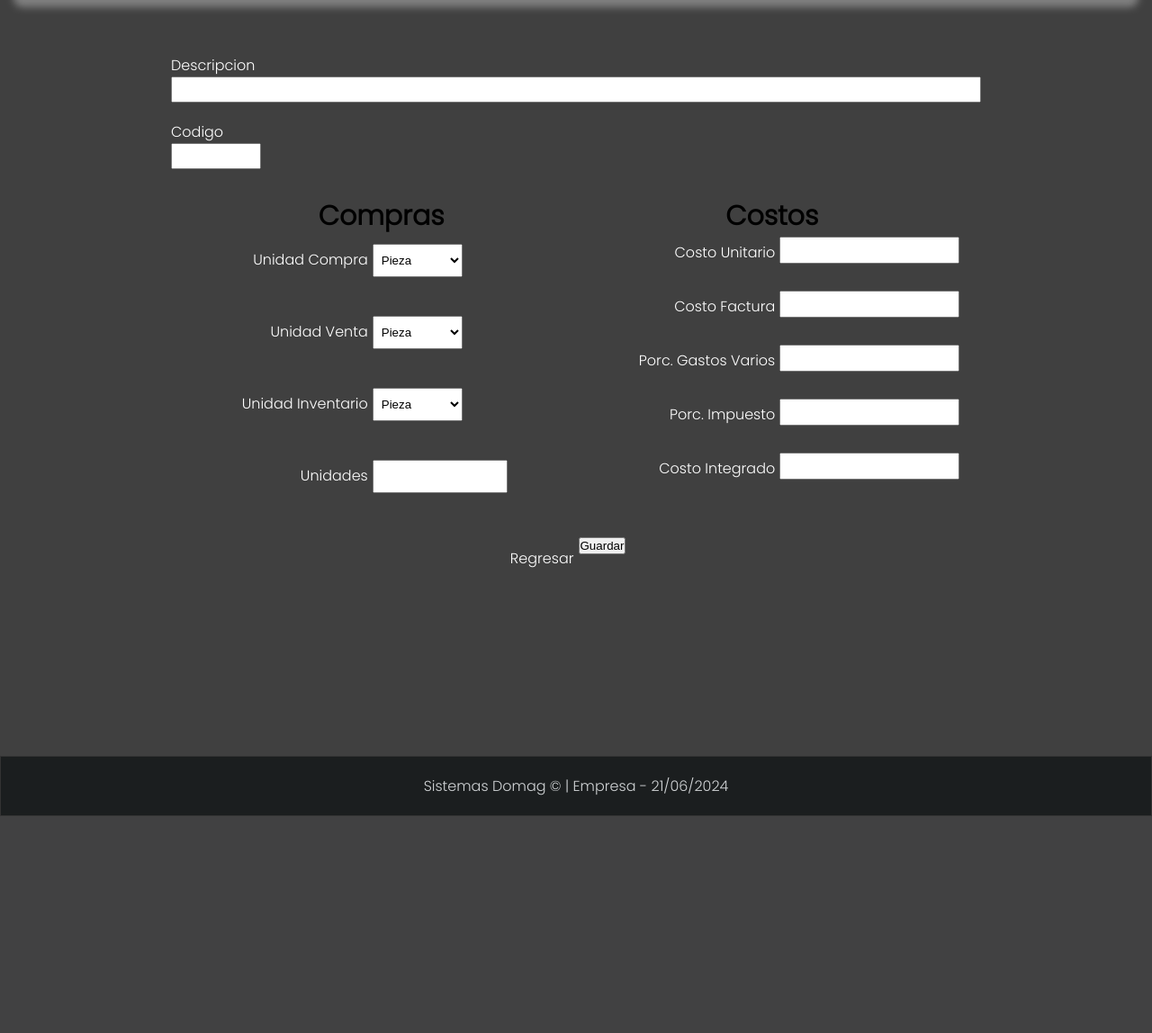
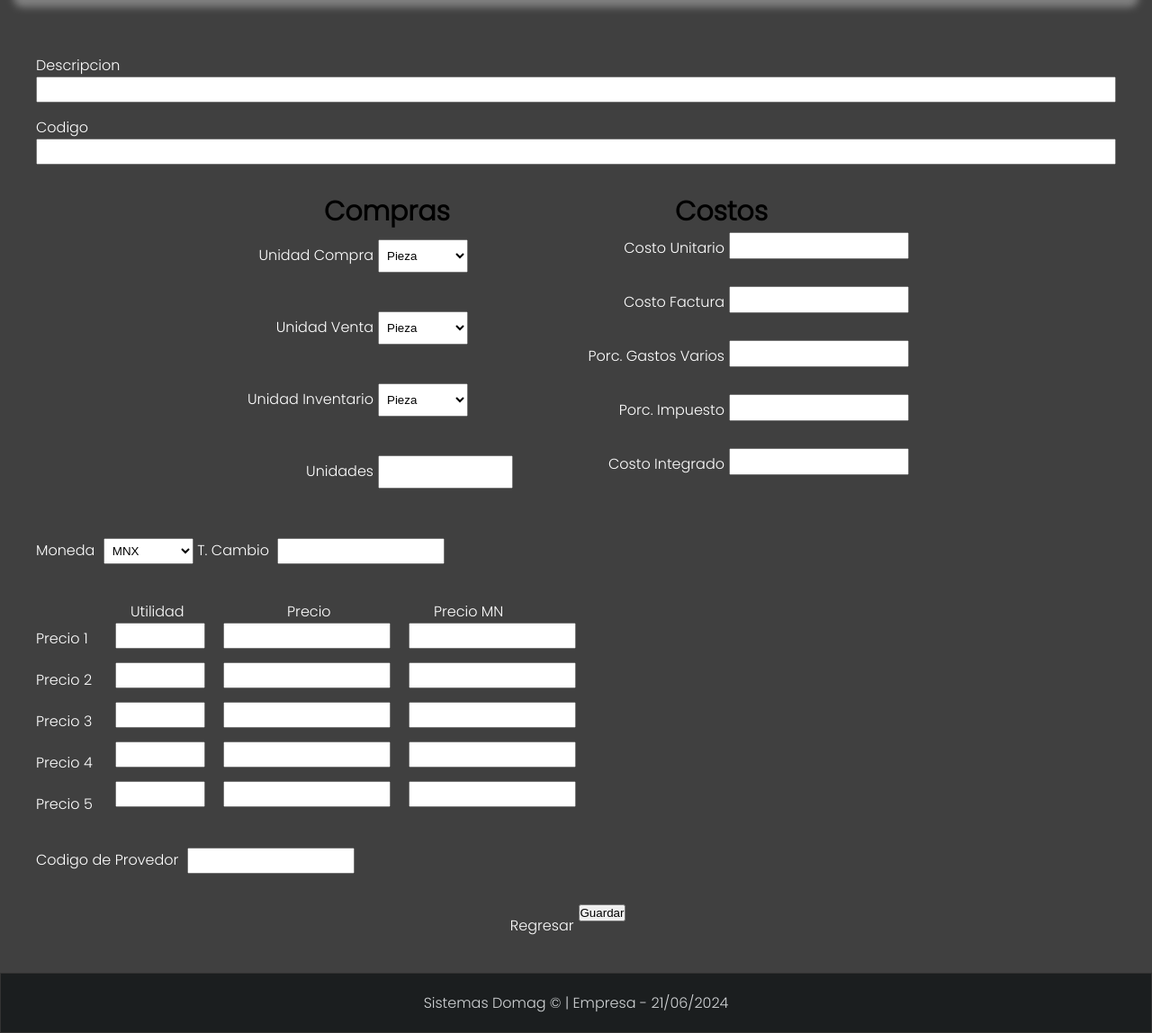
Before and after one commit to AntonIL28/domagpos1, a Django app: page /add_producto/ in a window 1280 px wide. Shown: the part 140-1288 px from the top of the page at 90% size. Before the commit the page ends 1047 px from the top, so only its background shows below. Run offline with Django 4.2, Linux system fonts and the light colour scheme; some libraries are stand-ins or nearby versions.

Commit message:
Actualizacion de addproductos, adicion formualario de precios, y funcionamiento en los modelos, adicion de step any para guardar valores decimales y edicion en css

```diff
--- a/domagPOS1/POS/templates/add_producto.html
+++ b/domagPOS1/POS/templates/add_producto.html
@@ -24,17 +24,16 @@
     <form method="POST" action="{% url 'AddProducto' %}"  id="wrapper">
 
         {% csrf_token %}
-        <section class="head_addp">
+        <div class="head_addp">
             <label for="description">Descripcion</label>
             <input type="text" id="description" name="description" value="{% if producto %}{{ producto.description }}{% endif %}"required>
-        </section>
 
-        <section class="codigo_add">
             <label for="codigo">Codigo</label>
             <input type="text" name="codigo" value="{% if producto %}{{ producto.codigo }}{% endif %}" required>
-        </section>
+        </div>
 
-        <section class="body_addp">
+        <div class="section_left-right">
+            <div class="body_addp">
             <h1 class="title_add">Compras</h1>
 
             <label class="label_add1" for="Unidad_Compras">Unidad Compra</label>
@@ -45,7 +44,6 @@
                 <option value="Litro">Litro</option>
             </select>
             <br>
-
             <label class="label_add1" for="Unidad_Ventas">Unidad Venta</label>
             <select class="input_add1" type="text" name="Unidad_Ventas" value="{% if producto %}{{ producto.Unidad_Ventas }}{% endif %}">
                 <option value="pieza">Pieza</option>
@@ -54,7 +52,6 @@
                 <option value="litro">Litro</option>
             </select>
             <br>
-
             <label class="label_add1" for="Unidad_Inventario">Unidad Inventario</label>
             <select class="input_add1" type="text" name="Unidad_Inventario" value="{% if producto %}{{ producto.Unidad_Inventario}}{% endif %}">
                 <option value="pieza">Pieza</option>
@@ -63,48 +60,104 @@
                 <option value="litro">Litro</option>
             </select>
             <br>
-
             <label class="label_add1" for="cantidad_Unidad_Compras">Unidades</label>
             <input type="text" class="cantidad_producto" id="cantidad_unidad" name="cantidad_Unidad_Compras" value="{% if producto %}{{ producto.cantidad_Unidad_Compras }}{% endif %}">
-        </section>
+            </div>
 
-        <section class="footer_addp">
+            <div class="footer_addp">
             <h1 class="title_add">Costos</h1>
             <label class="label_add1" for="Cto_Unidad_Compras">Costo Unitario</label>
-            <input class="input_add2" type="number" onkeypress="formatNumber(4, event)" id="cto_unit" name="Cto_Unidad_Compras" value="{% if producto %}{{ producto.Cto_Unidad_Compras }}{% endif %}">
+            <input class="input_add2" type="number" step="any" onkeypress="formatNumber(4, event)" id="cto_unit" name="Cto_Unidad_Compras" value="{% if producto %}{{ producto.Cto_Unidad_Compras }}{% endif %}">
             <br>
 
             <label class="label_add1" for="Cto_Factura">Costo Factura</label>
-            <input class="input_add2" type="number" id="cto_fac" name="Cto_Factura" readonly value="{% if producto %}{{ producto.Cto_Factura }}{% endif %}">
+            <input class="input_add2" type="number" step="any" id="cto_fac" name="Cto_Factura" readonly value="{% if producto %}{{ producto.Cto_Factura }}{% endif %}">
             <br>
 
             <label class="label_add1" for="Porc_GastosVarios">Porc. Gastos Varios</label>
-            <input class="input_add2" type="number" id="gastos_varios" name="Porc_GastosVarios" value="{% if producto %}{{ producto.Porc_GastosVarios }}{% endif %}">
+            <input class="input_add2" type="number" step="any" id="gastos_varios" name="Porc_GastosVarios" value="{% if producto %}{{ producto.Porc_GastosVarios }}{% endif %}">
             <br>
 
             <label class="label_add1" for="Porc_impuestos">Porc. Impuesto</label>
-            <input class="input_add2" type="number" id="impuesto" name="Porc_impuestos" value="{% if producto %}{{ producto.Porc_impuestos }}{% endif %}">
+            <input class="input_add2" type="number" step="any" id="impuesto" name="Porc_impuestos" value="{% if producto %}{{ producto.Porc_impuestos }}{% endif %}">
             <br>
 
             <label class="label_add1" for="Cto_Integrado">Costo Integrado</label>
-            <input class="input_add2" type="number" id="cto_int" name="Cto_Integrado" readonly value="{% if producto %}{{ producto.Cto_Integrado }}{% endif %}">
+            <input class="input_add2" type="number" step="any" id="cto_int" name="Cto_Integrado" readonly value="{% if producto %}{{ producto.Cto_Integrado }}{% endif %}">
             <br>
-        </section>
+            </div>
+        </div>
 
-        <section class="control_addp1">
+        <div class="precios_addp">
+            <div class="moneda" style="margin-bottom: 30px; margin-top: 35px;">
+                <label for="moneda" class="label_padd">Moneda</label>
+                <select class="input_padd" type="text" name="moneda" value="{% if producto %}{{ producto.moneda }}{% endif %}">
+                    <option value="MNX">MNX</option>
+                    <option value="USD">USD</option>
+                </select>
+
+                <label for="t_cambio" class="label_padd">T. Cambio</label>
+                <input class="input_paddp" type="number" step="any" name="t_cambio" value="{% if producto %}{{ producto.t_cambio }}{% endif %}">
+            </div>
+
+            <div class="labels_titlepadd">
+                <label for="" class="label_paddt">Utilidad</label>
+                <label for="" class="label_paddt">Precio</label>
+                <label for="" class="label_paddt">Precio MN</label>
+            </div>
+
+           <div class="body_precios_addp">
+                <div class="labels_bodypadd">
+                    <label for="" class="label_padd">Precio 1</label>
+                    <label for="" class="label_padd">Precio 2</label>
+                    <label for="" class="label_padd">Precio 3</label>
+                    <label for="" class="label_padd">Precio 4</label>
+                    <label for="" class="label_padd">Precio 5</label>
+                </div>
+
+                <div class="utilidad" style="margin-bottom: 30px;">
+                    <input class="input_paddu" type="number" step="any" name="porc_util_1" value="{% if producto %}{{ producto.porc_util_1 }}{% endif %}">
+                    <input class="input_paddu" type="number" step="any" name="porc_util_2" value="{% if producto %}{{ producto.porc_util_2 }}{% endif %}">
+                    <input class="input_paddu" type="number" step="any" name="porc_util_3" value="{% if producto %}{{ producto.porc_util_3 }}{% endif %}">
+                    <input class="input_paddu" type="number" step="any" name="porc_util_4" value="{% if producto %}{{ producto.porc_util_4 }}{% endif %}">
+                    <input class="input_paddu" type="number" step="any" name="porc_util_5" value="{% if producto %}{{ producto.porc_util_5 }}{% endif %}">
+                </div>
+
+                <div class="precios" style="margin-bottom: 30px;">
+                    <input class="input_paddp" type="number" step="any" name="precio1" value="{% if producto %}{{ producto.precio1 }}{% endif %}">
+                    <input class="input_paddp" type="number" step="any" name="precio2" value="{% if producto %}{{ producto.precio2 }}{% endif %}">
+                    <input class="input_paddp" type="number" step="any" name="precio3" value="{% if producto %}{{ producto.precio3 }}{% endif %}">
+                    <input class="input_paddp" type="number" step="any" name="precio4" value="{% if producto %}{{ producto.precio4 }}{% endif %}">
+                    <input class="input_paddp" type="number" step="any" name="precio5" value="{% if producto %}{{ producto.precio5 }}{% endif %}">
+                </div>
+
+                <div class="cbarras" style="margin-bottom: 30px;">
+                    <input class="input_paddc" type="number" step="any" name="precioMN1" value="{% if producto %}{{ producto.precioMN1 }}{% endif %}">
+                    <input class="input_paddc" type="number" step="any" name="precioMN2" value="{% if producto %}{{ producto.precioMN2 }}{% endif %}">
+                    <input class="input_paddc" type="number" step="any" name="precioMN3" value="{% if producto %}{{ producto.precioMN3 }}{% endif %}">
+                    <input class="input_paddc" type="number" step="any" name="precioMN4" value="{% if producto %}{{ producto.precioMN4 }}{% endif %}">
+                    <input class="input_paddc" type="number" step="any" name="precioMN5" value="{% if producto %}{{ producto.precioMN5 }}{% endif %}">
+                </div>
+           </div>
+
+            <label for="codigo_prov" class="label_padd">Codigo de Provedor</label>
+            <input class="input_padd" type="number" name="codigo_prov" value="{% if producto %}{{ producto.codigo_prov }}{% endif %}">
+        </div>
+
+        <div class="control_addp1">
             <a href="{% url 'Productos' %}">Regresar</a>
-        </section>
+        </div>
 
         {% if producto %}
-            <section>
+            <div>
                 <a href="{% url 'DeleteProducto' producto.id %}"><button type="button" class="delete_producto_button">Eliminar</button></a>
-            </section>
+            </div>
         {% endif %}
 
 
-        <section class="control_addp2">
+        <div class="control_addp2">
             <button type="submit">{% block submit_button %}Guardar{% endblock %}</button>
-        </section>
+        </div>
 
     </form>
 
--- a/domagPOS1/POS/views.py
+++ b/domagPOS1/POS/views.py
@@ -162,46 +162,98 @@ def delete_cliente_view(request, id):
 
 def add_producto_view(request, producto_id=None):
 
-    producto = None
-    action = 'Nuevo Producto'
-
     if producto_id:
         producto = Productos.objects.get(id=producto_id)
         action = 'Editar Producto'
+    else:
+        producto = None
+        action = 'Nuevo Producto'
 
     if request.method == 'POST':
 
-        description = request.POST['description']
-        codigo = request.POST['codigo']
-        Unidad_Compras = request.POST['Unidad_Compras']
-        Unidad_Ventas = request.POST['Unidad_Ventas']
-        Unidad_Inventario = request.POST['Unidad_Inventario']
-        cantidad_Unidad_Compras = request.POST['cantidad_Unidad_Compras']
-        Cto_Unidad_Compras = request.POST['Cto_Unidad_Compras']
-        Porc_GastosVarios = request.POST['Porc_GastosVarios']
-        Porc_impuestos = request.POST['Porc_impuestos']
+        _description = request.POST['description']
+        _codigo = request.POST['codigo']
+        _Unidad_Compras = request.POST['Unidad_Compras']
+        _Unidad_Ventas = request.POST['Unidad_Ventas']
+        _Unidad_Inventario = request.POST['Unidad_Inventario']
+        _cantidad_Unidad_Compras = request.POST['cantidad_Unidad_Compras']
+        _Cto_Unidad_Compras = request.POST['Cto_Unidad_Compras']
+        _Porc_GastosVarios = request.POST['Porc_GastosVarios']
+        _Porc_impuestos = request.POST['Porc_impuestos']
+        _moneda = request.POST['moneda']
+        _t_cambio = request.POST['t_cambio']
+        _precio1 = request.POST['precio1']
+        _precio2 = request.POST['precio2']
+        _precio3 = request.POST['precio3']
+        _precio4 = request.POST['precio4']
+        _precio5 = request.POST['precio5']
+        _porc_util_1 = request.POST['porc_util_1']
+        _porc_util_2 = request.POST['porc_util_2']
+        _porc_util_3 = request.POST['porc_util_3']
+        _porc_util_4 = request.POST['porc_util_4']
+        _porc_util_5 = request.POST['porc_util_5']
+        _precioMN1 = request.POST['precioMN1']
+        _precioMN2 = request.POST['precioMN2']
+        _precioMN3 = request.POST['precioMN3']
+        _precioMN4 = request.POST['precioMN4']
+        _precioMN5 = request.POST['precioMN5']
+        _codigo_prov = request.POST['codigo_prov']
 
         if producto:
-            producto.description = description,
-            producto.codigo = codigo,
-            producto.Unidad_Compras = Unidad_Compras,
-            producto.Unidad_Ventas = Unidad_Ventas,
-            producto.Unidad_Inventario = Unidad_Inventario,
-            producto.cantidad_Unidad_Compras = cantidad_Unidad_Compras,
-            producto.Cto_Unidad_Compras = Cto_Unidad_Compras,
-            producto.Porc_GastosVarios = Porc_GastosVarios,
-            producto.Porc_impuestos = Porc_impuestos
+            producto.description = request.POST['description']
+            producto.codigo = request.POST['codigo']
+            producto.Unidad_Compras = request.POST['Unidad_Compras']
+            producto.Unidad_Ventas = request.POST['Unidad_Ventas']
+            producto.Unidad_Inventario = request.POST['Unidad_Inventario']
+            producto.cantidad_Unidad_Compras = request.POST['cantidad_Unidad_Compras']
+            producto.Cto_Unidad_Compras = request.POST['Cto_Unidad_Compras']
+            producto.Porc_GastosVarios = request.POST['Porc_GastosVarios']
+            producto.Porc_impuestos = request.POST['Porc_impuestos']
+            producto.Cto_Factura= request.POST['Cto_Factura']
+            producto.Cto_Integrado= request.POST['Cto_Integrado']
+            producto.moneda= request.POST['moneda']
+            producto.t_cambio= request.POST['t_cambio']
+            producto.precio1= request.POST['precio1']
+            producto.precio2= request.POST['precio2']
+            producto.precio3= request.POST['precio3']
+            producto.precio4= request.POST['precio4']
+            producto.precio5= request.POST['precio5']
+            producto.precioMN1= request.POST['precioMN1']
+            producto.precioMN2= request.POST['precioMN2']
+            producto.precioMN3= request.POST['precioMN3']
+            producto.precioMN4= request.POST['precioMN4']
+            producto.precioMN5= request.POST['precioMN5']
+            producto.codigo_prov= request.POST['codigo_prov']
             producto.save()
         else:
-            Productos.objects.create(description=description,
-                                     codigo=codigo,
-                                     Unidad_Compras=Unidad_Compras,
-                                     Unidad_Ventas = Unidad_Ventas,
-                                     Unidad_Inventario=Unidad_Inventario,
-                                     cantidad_Unidad_Compras = cantidad_Unidad_Compras,
-                                     Cto_Unidad_Compras=Cto_Unidad_Compras,
-                                     Porc_GastosVarios=Porc_GastosVarios,
-                                     Porc_impuestos=Porc_impuestos)
+            Productos.objects.create(description=_description,
+                                     codigo=_codigo,
+                                     Unidad_Compras=_Unidad_Compras,
+                                     Unidad_Ventas = _Unidad_Ventas,
+                                     Unidad_Inventario=_Unidad_Inventario,
+                                     cantidad_Unidad_Compras = _cantidad_Unidad_Compras,
+                                     Cto_Unidad_Compras=_Cto_Unidad_Compras,
+                                     Porc_GastosVarios=_Porc_GastosVarios,
+                                     Porc_impuestos=_Porc_impuestos,
+                                     moneda= _moneda,
+                                     t_cambio= _t_cambio,
+                                     precio1=_precio1,
+                                     precio2=_precio2,
+                                     precio3=_precio3,
+                                     precio4=_precio4,
+                                     precio5=_precio5,
+                                     porc_util_1=_porc_util_1,
+                                     porc_util_2=_porc_util_2,
+                                     porc_util_3=_porc_util_3,
+                                     porc_util_4=_porc_util_4,
+                                     porc_util_5=_porc_util_5,
+                                     precioMN1 = _precioMN1,
+                                     precioMN2 = _precioMN2,
+                                     precioMN3 = _precioMN3,
+                                     precioMN4 = _precioMN4,
+                                     precioMN5 = _precioMN5,
+                                     codigo_prov=_codigo_prov,
+                                     )
         return redirect('Productos')
 
     return render(request, 'add_producto.html',{
--- a/domagPOS1/main/static/css/style.css
+++ b/domagPOS1/main/static/css/style.css
@@ -629,14 +629,8 @@ footer{
     margin-left: 20px;
 }*/ /*En pausa*/
 
-#resultado{
-    width: 500px;
-    height: 500px;
-    background: red;
-}
-
 #content_form_addproductos{
-    width: 900px;
+    width: 1200px;
     margin-left: auto;
     margin-right: auto;
 }
@@ -659,10 +653,17 @@ footer{
     width: 100px;
 }
 
+.section_left-right{
+    grid-column: 1/5;
+    grid-row: 2;
+
+    display: flex;
+    justify-content: center;
+}
+
+
 /*Body_addp*/
 .body_addp{
-    grid-column: 1/3;
-    grid-row: 3;
     margin-top: 10px;
     padding-left: 20px;
     padding-right: 20px;
@@ -679,10 +680,8 @@ footer{
     grid-column: 2/3;
 }
 
-/*footer_addp */
+/*footer_addp*/
 .footer_addp{
-    grid-column: 3/5;
-    grid-row: 3;
     margin-top: 10px;
     padding-left: 20px;
     padding-right: 20px;
@@ -696,6 +695,14 @@ footer{
     height: 30px;
 }
 
+/*Precios*/
+.precios_addp{
+    grid-row: 3;
+    grid-column: 1/5;
+
+}
+
+/*cONTROL*/
 .control_addp1{
     grid-column: 2/3;
     grid-row:4;
@@ -741,3 +748,67 @@ footer{
     background: red;
     transition: 300ms all;
 }
+
+/*Edit preciosaddpp*/
+.body_precios_addp{
+    display: flex;
+}
+
+.labels_bodypadd{
+    display: grid;
+    grid-template-columns: repeat(1, 1fr);
+    margin-bottom: 20px;
+}
+
+.labels_bodypadd .label_padd{
+    grid-column: 1/2;
+}
+
+.labels_bodypadd .input_padd{
+    grid-column: 2/3;
+}
+
+.precios{
+    display: grid;
+    grid-template-columns: repeat(1, 1fr)
+}
+
+.precios .input_paddp{
+    grid-column: 2/3;
+    margin-bottom: 15px;
+    margin-left: 20px;
+}
+
+/*utilidad*/
+.utilidad{
+    display: grid;
+    grid-template-columns: repeat(1, 1fr)
+}
+
+.utilidad .input_paddu{
+    width: 100px;
+    grid-column: 2/3;
+    margin-bottom: 15px;
+    margin-left: 20px;
+}
+
+/*Barras*/
+.cbarras{
+    display: grid;
+    grid-template-columns: repeat(1, 1fr)
+}
+
+.cbarras .input_paddc{
+    grid-column: 2/3;
+    margin-bottom: 15px;
+    margin-left: 20px;
+}
+
+.labels_titlepadd{
+    width: 53%;
+}
+
+.labels_titlepadd .label_paddt{
+    margin-left: 105px;
+    margin-bottom: 10px;
+}
```
Also changed, not shown: domagPOS1/main/models.py (+11 -10 lines), domagPOS1/main/migrations/0014_rename_codigo_bar_1_productos_preciomn1_and_more.py (added), domagPOS1/main/migrations/0015_alter_productos_porc_util_1_and_more.py (added), domagPOS1/main/migrations/0016_productos_t_cambio.py (added), domagPOS1/main/migrations/0017_alter_productos_porc_util_1_and_more.py (added).
